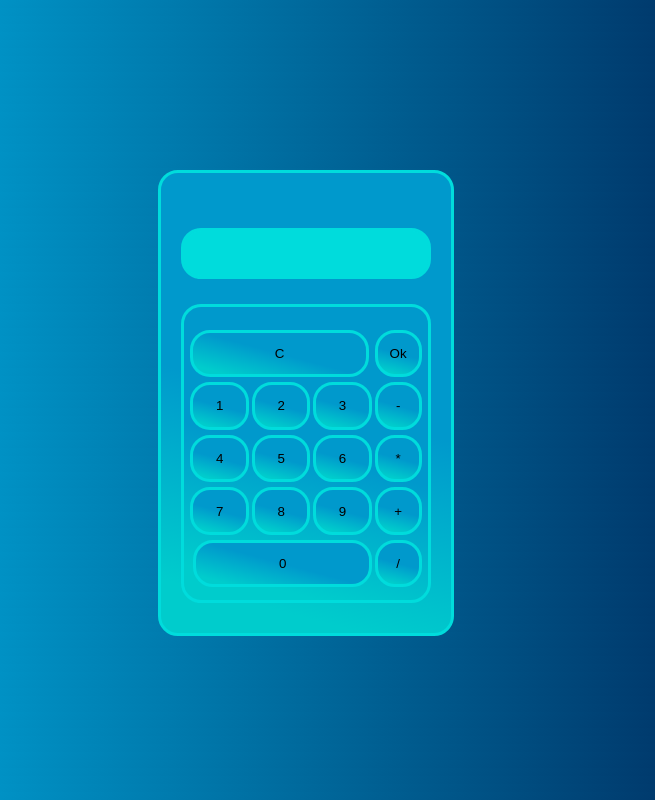
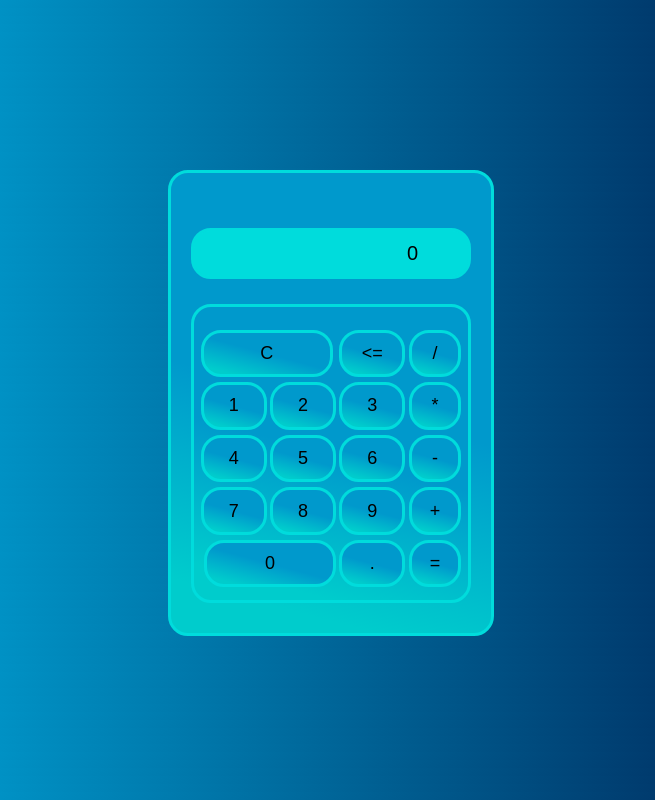
Before and after one commit to MBrayan25/Calculadora, a plain HTML site: page index.html in a window 1280 px wide. Shown: the whole page, without its empty margins (312-967 px from the left). Drawn offline with Linux system fonts and the light colour scheme.

Commit message:
salvei to leve

```diff
--- a/index.html
+++ b/index.html
@@ -11,29 +11,29 @@
 <body>
 
   <div id="corpo" class="css-base">
-    <input id="visor" class="css-base">
+    <input id="visor" class="css-base" value="0">
 
     <div id="teclado" class="css-base">
-      <button id="apagar" class="css-base" onclick="apagar()">C</button>
-      <button id="enter" class="css-base" onclick="calcular()">Ok</button>
-      <button class="button0"></button>
+      <button id="apagar" class="css-base" onclick="limpar()">C</button>
+      <button id="divisao" class="css-base" onclick="simbolo(outerText)">/</button>
+      <button class="css-base" onclick="apagar()"><=</button>
       <button class="button0"></button>
       <button class="css-base" onclick="botao(outerText)">1</button>
       <button class="css-base" onclick="botao(outerText)">2</button>
       <button class="css-base" onclick="botao(outerText)">3</button>
-      <button class="css-base" onclick="botao(outerText)">-</button>
+      <button class="css-base" onclick="simbolo(outerText)">*</button>
       <button class="css-base" onclick="botao(outerText)">4</button>
       <button class="css-base" onclick="botao(outerText)">5</button>
       <button class="css-base" onclick="botao(outerText)">6</button>
-      <button class="css-base" onclick="botao(outerText)">*</button>
+      <button class="css-base" onclick="simbolo(outerText)">-</button>
       <button class="css-base" onclick="botao(outerText)">7</button>
       <button class="css-base" onclick="botao(outerText)">8</button>
       <button class="css-base" onclick="botao(outerText)">9</button>
-      <button class="css-base" onclick="botao(outerText)">+</button>
+      <button class="css-base" onclick="simbolo(outerText)">+</button>
       <button class="button0"></button>
       <button id="zero" class="css-base" onclick="botao(outerText)">0</button>
-      <button class="button0"></button>
-      <button class="css-base" onclick="botao(outerText)">/</button>
+      <button class="css-base" onclick="simbolo(outerText)">.</button>
+      <button class="css-base" onclick="calcular()">=</button>
     </div>
   </div>
 
--- a/javaScript.js
+++ b/javaScript.js
@@ -1,11 +1,58 @@
-function botao(text){
-    document.getElementById('visor').value += `${text}`
+let ponto = false
+
+document.addEventListener('keydown',teclaPressionada)
+
+function teclaPressionada(event){
+    if(['+','-','*','/','.'].includes(event.key)) simbolo(event.key)
 }
+
+function botao(simbolo){
+    text = document.getElementById('visor').value
+
+    if(text[text.length-1] == '0') document.getElementById('visor').value = text.slice(0,-1)
+    if(text.split(' ').join('').length >= 12) return
+
+    document.getElementById('visor').value += simbolo
+}
+
+function limpar(){ document.getElementById('visor').value = '0' }
+
 function apagar(){
     let text = document.getElementById('visor').value
-    document.getElementById('visor').value= text.slice(0,-1)
+    let casas = 1
+
+    if(text.length == 0 || text == '0') {limpar(); return }
+    if(text[text.length-1] == ' ') casas = 3
+    if(text[text.length-1] == '.') ponto = false
+
+    document.getElementById('visor').value = text.slice(0,-casas)
+}
+
+function simbolo(simbolo){
+    let text = document.getElementById('visor').value
+
+    if(text[text.length-1] == '0' && (simbolo == '*' || simbolo == '/' || simbolo == '.') || ( text[text.length-1] == '0' && simbolo == '+' )) return
+
+    if(text[text.length-1] == '.') return
+
+    if(['+','-','*','/'].includes(text[text.length-2])){
+        if(text.length == 1 || simbolo == '.') return
+        ponto = false
+        document.getElementById('visor').value = text.slice(0,-3)
+    }
+
+    if(simbolo == '.' && ponto) return
+    if(simbolo != '.'){
+        ponto = false
+        botao(' '+simbolo+' ')
+    }else {
+        ponto = true
+        botao(simbolo)
+    }
 }
 
 function calcular(){
+    let text = document.getElementById('visor').value
+    if(text.length < 1 || ['+','-','*','/','.'].includes( text[text.length-1])) return
     document.getElementById('visor').value = eval(document.getElementById('visor').value)
 }
--- a/style.css
+++ b/style.css
@@ -6,35 +6,40 @@ html {
   display: flex;
   flex-direction: column;
   justify-content: space-around;
-  width: 250px;
+  width: 280px;
   height: 400px;
   position: absolute;
   top: 50%;
   left: 50%;
-  margin: -230px 0 0 -170px;
+  margin: -230px 0 0 -160px;
   padding: 30px 20px;
 }
 
 #visor {
+  font-size: 20px;
   background: #00DCDC;
   margin: 25px 0 25px 0;
-  padding: 0px 50px;
+  padding: 0px 50px 0px 10px;
   text-align: end;
   height: 12%;
 }
 
 #apagar{
-  width: 305%;
+  width: 200%;
 }
 
-#enter {
+#divisao {
   width: 80%;
   margin-left: 210%;
 }
 
 #zero {
   margin-left: -100%;
-  width: 305%;
+  width: 200%;
+}
+
+button{
+  font-size: 18px;
 }
 
 #teclado {
```
